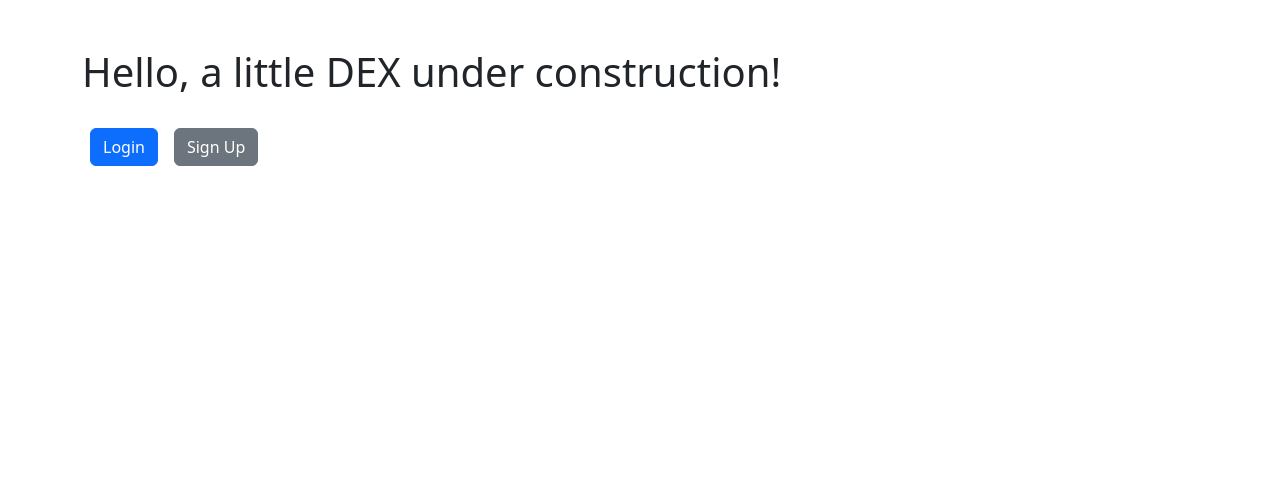
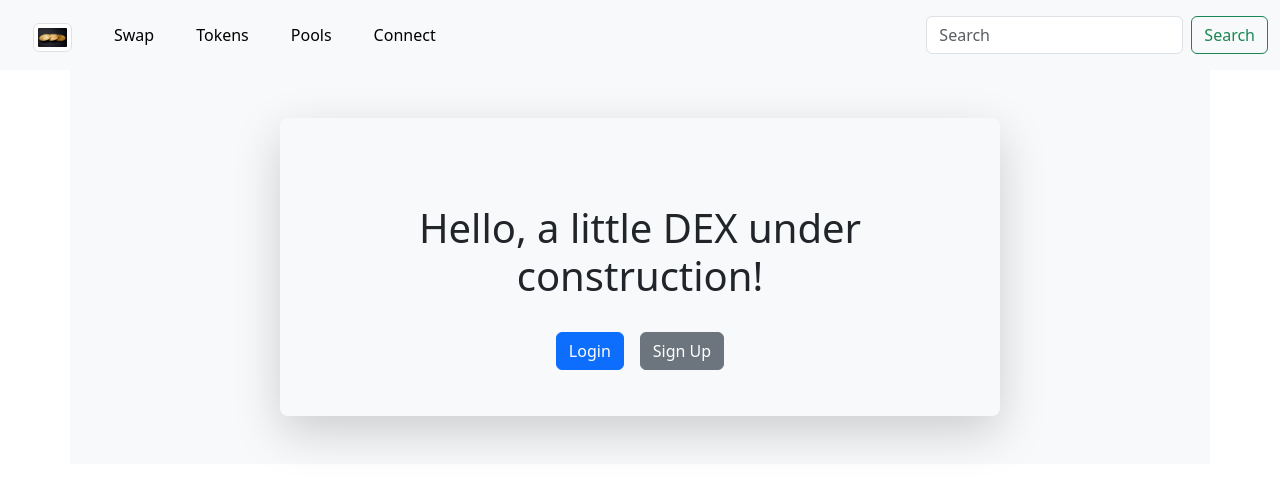
Before and after one commit to ulyhmyges/DEX, a React (Create React App) app in the folder frontapp/: page /home in a window 1280 px wide. Shown: the top 496 px of the page. Built offline with nearby package versions, Linux system fonts and the light colour scheme.

Commit message:
Add Welcome component

```diff
--- a/frontapp/src/Routing.tsx
+++ b/frontapp/src/Routing.tsx
@@ -1,5 +1,4 @@
 import { createBrowserRouter, RouterProvider } from "react-router-dom";
-import Navbar from "./components/Navbar";
 import ErrorPage from "./components/ErrorPage";
 import Home from "./components/Home";
 import Swap from "./components/Swap";
@@ -7,12 +6,13 @@ import Tokens from "./components/Tokens";
 import ConnectWallet from "./components/ConnectWallet";
 import Login from "./components/Login";
 import SignUp from "./components/SignUp";
+import Welcome from "./components/Welcome";
 
 
 const router = createBrowserRouter([
     {
         path: "/",
-        element: <Navbar/>,
+        element: <Welcome/>,
         errorElement: <ErrorPage/>,
         children: [
             {
--- /dev/null
+++ b/frontapp/src/components/Container/Container.css
@@ -0,0 +1,7 @@
+.card-no-border {
+    border: none
+}
+
+.card-padding {
+    padding: 1cm;
+}
--- a/frontapp/src/components/Container/index.tsx
+++ b/frontapp/src/components/Container/index.tsx
@@ -1,13 +1,16 @@
+import "./Container.css"
+
 type IProps = {
     children: React.ReactNode
 }
+//card card-no-border mt-5 mb-5 text-center
 
 export default function Container(props: IProps) {
   return (
-    <div className="container">
-      <div className="row">
-        <div className="col-md-6 mx-auto">
-          <div className="card mt-5 text-center">{props.children}</div>
+    <div className="container d-flex align-items-center justify-content-center bg-light">
+      <div className="row w-100 justify-content-center">
+        <div className="col-md-8 mx-auto">
+          <div className="shadow-lg rounded-3 border-0 mt-5 mb-5 text-center card-padding">{props.children}</div>
         </div>
       </div>
     </div>
--- a/frontapp/src/components/Navbar/index.tsx
+++ b/frontapp/src/components/Navbar/index.tsx
@@ -1,118 +1,80 @@
 // Navbar.tsx
 import React from "react";
-import { Link, Outlet } from "react-router-dom";
+import { Link } from "react-router-dom";
 
 const Navbar = () => {
-    const user = JSON.parse(localStorage.getItem('user') || '{}');
-
   return (
     <div>
-            {user.username && (
       <nav className="navbar navbar-expand-lg bg-body-tertiary">
         <div className="container-fluid">
           <div className="collapse navbar-collapse" id="navbarSupportedContent">
             <ul className="navbar-nav me-auto mb-2 mb-lg-0">
               <li className="nav-item">
                 <button className={"btn btn-light"}>
-                                        <Link className="nav-link active" aria-current="page" to={"home"}>
-                                            <img className="img-thumbnail rounded float-start" src={"bitcoin.png"} alt={"bitcoin icon"} width={"39px"} height={"29px"}/></Link>
+                  <Link
+                    className="nav-link active"
+                    aria-current="page"
+                    to={"home"}
+                  >
+                    <img
+                      className="img-thumbnail rounded float-start"
+                      src={"bitcoin.png"}
+                      alt={"bitcoin icon"}
+                      width={"39px"}
+                      height={"29px"}
+                    />
+                  </Link>
                 </button>
               </li>
               <li className="nav-item">
                 <button className={"btn btn-light"}>
-                                        <Link className="nav-link active" aria-current="page" to={"swap"}>Swap</Link>
+                  <Link
+                    className="nav-link active"
+                    aria-current="page"
+                    to={"swap"}
+                  >
+                    Swap
+                  </Link>
                 </button>
               </li>
               <li className="nav-item">
                 <button className={"btn btn-light"}>
-                                        <Link className="nav-link active" to={"tokens"}>Tokens</Link>
+                  <Link className="nav-link active" to={"tokens"}>
+                    Tokens
+                  </Link>
                 </button>
               </li>
               <li className="nav-item">
                 <button className={"btn btn-light"}>
-                                        <Link className="nav-link active" to={"pools"}>Pools</Link>
+                  <Link className="nav-link active" to={"pools"}>
+                    Pools
+                  </Link>
                 </button>
               </li>
               <li className="nav-item">
                 <button className={"btn btn-light"}>
-                                        <Link className="nav-link active" to={"connect"}>Connect</Link>
+                  <Link className="nav-link active" to={"connect"}>
+                    Connect
+                  </Link>
                 </button>
               </li>
             </ul>
             <form className="d-flex" role="search">
-                                <input className="form-control me-2" type="search" placeholder="Search"
-                                    aria-label="Search"/>
-                                <button className="btn btn-outline-success" type="submit">Search</button>
+              <input
+                className="form-control me-2"
+                type="search"
+                placeholder="Search"
+                aria-label="Search"
+              />
+              <button className="btn btn-outline-success" type="submit">
+                Search
+              </button>
             </form>
           </div>
         </div>
       </nav>
-            )}
-            {/* All the other elements */}
-            <div id={"detail"}>
-                <Outlet />
-            </div>
     </div>
   );
-}
+};
 
 export default Navbar;
-
-
-
-
-
-// import React from "react";
-// import {Link, Outlet} from "react-router-dom";
-
-// const Navbar = () => {
-//     return (
-//         <div>
-//             <nav className="navbar navbar-expand-lg bg-body-tertiary">
-//                 <div className="container-fluid">
-//                     <div className="collapse navbar-collapse" id="navbarSupportedContent">
-//                         <ul className="navbar-nav me-auto mb-2 mb-lg-0">
-//                             <li className="nav-item">
-//                                 <button className={"btn btn-light"}>
-//                                     <Link className="nav-link active" aria-current="page" to={"home"}>
-//                                         <img className="img-thumbnail rounded float-start" src={"bitcoin.png"} alt={"bitcoin icon"} width={"39px"} height={"29px"}/></Link>
-//                                 </button>
-//                             </li>
-//                             <li className="nav-item">
-//                                 <button className={"btn btn-light"}>
-//                                     <Link className="nav-link active" aria-current="page" to={"swap"}>Swap</Link>
-//                                 </button>
-//                             </li>
-//                             <li className="nav-item">
-//                                 <button className={"btn btn-light"}>
-//                                     <Link className="nav-link active" to={"tokens"}>Tokens</Link>
-//                                 </button>
-//                             </li>
-//                             <li className="nav-item">
-//                                 <button className={"btn btn-light"}>
-//                                     <Link className="nav-link active" to={"pools"}>Pools</Link>
-//                                 </button>
-//                             </li>
-//                             <li className="nav-item">
-//                                 <button className={"btn btn-light"}>
-//                                     <Link className="nav-link active" to={"connect"}>Connect</Link>
-//                                 </button>
-//                             </li>
-//                         </ul>
-//                         <form className="d-flex" role="search">
-//                             <input className="form-control me-2" type="search" placeholder="Search"
-//                                    aria-label="Search"/>
-//                             <button className="btn btn-outline-success" type="submit">Search</button>
-//                         </form>
-//                     </div>
-//                 </div>
-//             </nav>
-//             {/* All the other elements */}
-//             <div id={"detail"}>
-//                 <Outlet />
-//             </div>
-//         </div>
-//     );
-// }
-
-// export default Navbar;
--- /dev/null
+++ b/frontapp/src/components/Welcome/index.tsx
@@ -0,0 +1,22 @@
+import { Outlet, useNavigate } from "react-router-dom";
+import Navbar from "../Navbar";
+import { useEffect } from "react";
+import Container from "../Container";
+
+export default function Welcome() {
+  //const user = JSON.parse(localStorage.getItem("user") || "{}");
+  const navigate = useNavigate();
+  useEffect(() => {
+    navigate("/home");
+  }, []);
+
+  return (
+    <div>
+      <Navbar />
+      {/* All the other elements */}
+      <Container>
+        <Outlet />
+      </Container>
+    </div>
+  );
+}
```
Lines whose indentation alone changed are shown as unchanged.
